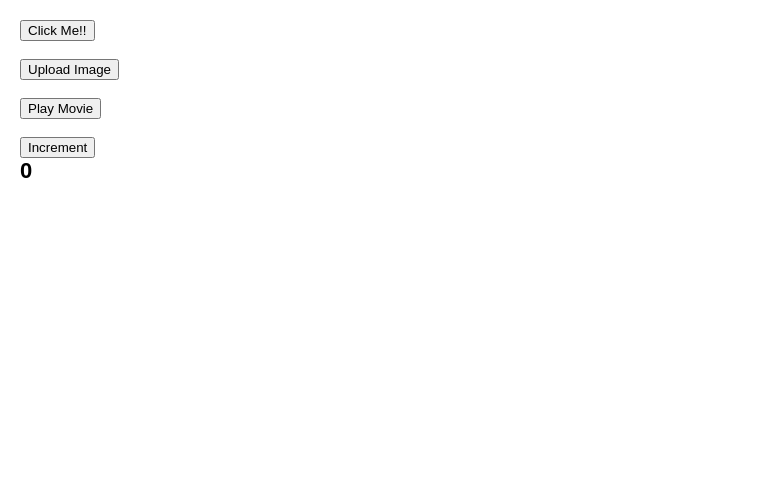
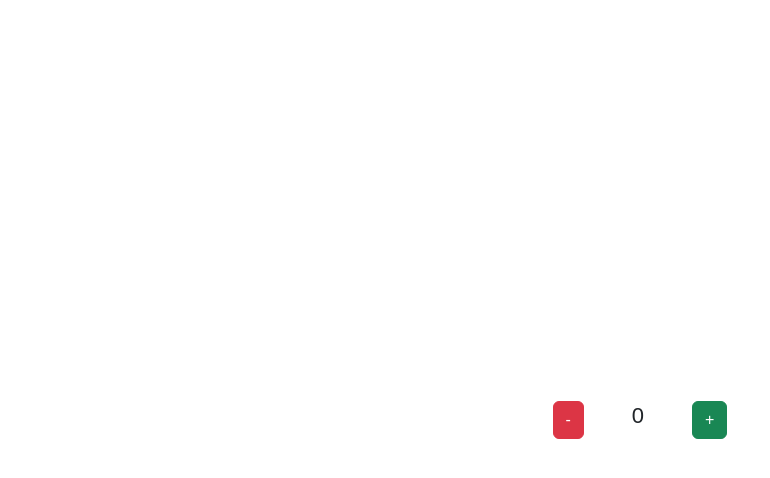
Before and after one commit to jain-santosh/MERN_App, a React (Create React App) app: page / in a window 1280 px wide. Shown: the top 478 px of the page, without its empty margins (0-770 px from the left). Built offline with nearby package versions, Linux system fonts and the light colour scheme.

Commit message:
useState Hook

```diff
--- a/package.json
+++ b/package.json
@@ -7,7 +7,9 @@
     "@testing-library/jest-dom": "^6.6.3",
     "@testing-library/react": "^16.2.0",
     "@testing-library/user-event": "^13.5.0",
+    "bootstrap": "^5.3.3",
     "react": "^19.0.0",
+    "react-bootstrap": "^2.10.9",
     "react-dom": "^19.0.0",
     "react-scripts": "5.0.1",
     "web-vitals": "^2.1.4"
--- a/public/index.html
+++ b/public/index.html
@@ -10,6 +10,8 @@
       content="Web site created using create-react-app"
     />
     <link rel="apple-touch-icon" href="%PUBLIC_URL%/logo192.png" />
+
+
     <!--
       manifest.json provides metadata used when your web app is installed on a
       user's mobile device or desktop. See https://developers.google.com/web/fundamentals/web-app-manifest/
--- a/src/App.js
+++ b/src/App.js
@@ -4,14 +4,16 @@ import PackingListAnd from './module-1/PackingListAnd'
 import Button from './module-1/Button';
 import AlertButton from './module-1/AlertButton';
 import Increment from './module-2/Increment';
+import IncrementState from './module-2/IncrementState';
+import StateVariable from './module-2/StateVariable'
 
 
 function App() {
   return (
   <>
-    {/* <PackingList /> */}
-    {/* <PackingListTernary /> */}
-    {/* <PackingListAnd /> */}
+    {/* <PackingList />
+    <PackingListTernary />
+    <PackingListAnd />
     <Button /> <br /> <br />
     <AlertButton message="Uploading!!">
       Upload Image
@@ -21,7 +23,9 @@ function App() {
       Play Movie
     </AlertButton>
     <br /> <br />
-    <Increment />
+    <Increment /> */}
+    <IncrementState />
+    {/* <StateVariable /> */}
 
   </>
   );
--- a/src/index.js
+++ b/src/index.js
@@ -1,3 +1,4 @@
+import 'bootstrap/dist/css/bootstrap.min.css';
 import React from 'react';
 import ReactDOM from 'react-dom/client';
 import './index.css';
--- /dev/null
+++ b/src/module-2/IncrementState.js
@@ -0,0 +1,25 @@
+import { useState } from "react";
+
+function IncrementState() {
+	let [count, setCount] = useState(0);
+
+	function handleIncrement() {
+		setCount(count + 1);
+	}
+
+	function handleDecrement() {
+		setCount(count - 1);
+	}
+
+	return (
+	<>
+		<div className="container d-flex justify-content-center align-items-center" style={{height: "100vh"}}>
+			<button className="btn btn-danger btn mr-3" onClick={handleDecrement}>-</button>
+			<h1 id="counter" className="mx-5">{count}</h1>
+			<button className="btn btn-success btn ml-3" onClick={handleIncrement}>+</button>
+		</div>
+	</>
+	)
+}
+
+export default IncrementState;
--- /dev/null
+++ b/src/module-2/StateVariable.js
@@ -0,0 +1,31 @@
+import { useState } from "react";
+
+function StateVariable () {
+  const [name, setName] = useState("");
+  const [age, setAge] = useState("");
+
+  return (
+    <div>
+      <h2>User Profile</h2>
+      <input
+        type="text"
+        placeholder="Enter name"
+        value={name}
+        onChange={(e) => setName(e.target.value)}
+      />
+      <br /> <br />
+      <input
+        type="number"
+        placeholder="Enter age"
+        value={age}
+        onChange={(e) => setAge(e.target.value)}
+      />
+      <br /> <br />
+      <h3>Preview:</h3>
+      <p>Name: {name}</p>
+      <p>Age: {age}</p>
+    </div>
+  )
+}
+
+export default StateVariable;
```
Also changed, not shown: 1 other file (tests, documents, lock files or other folders).
